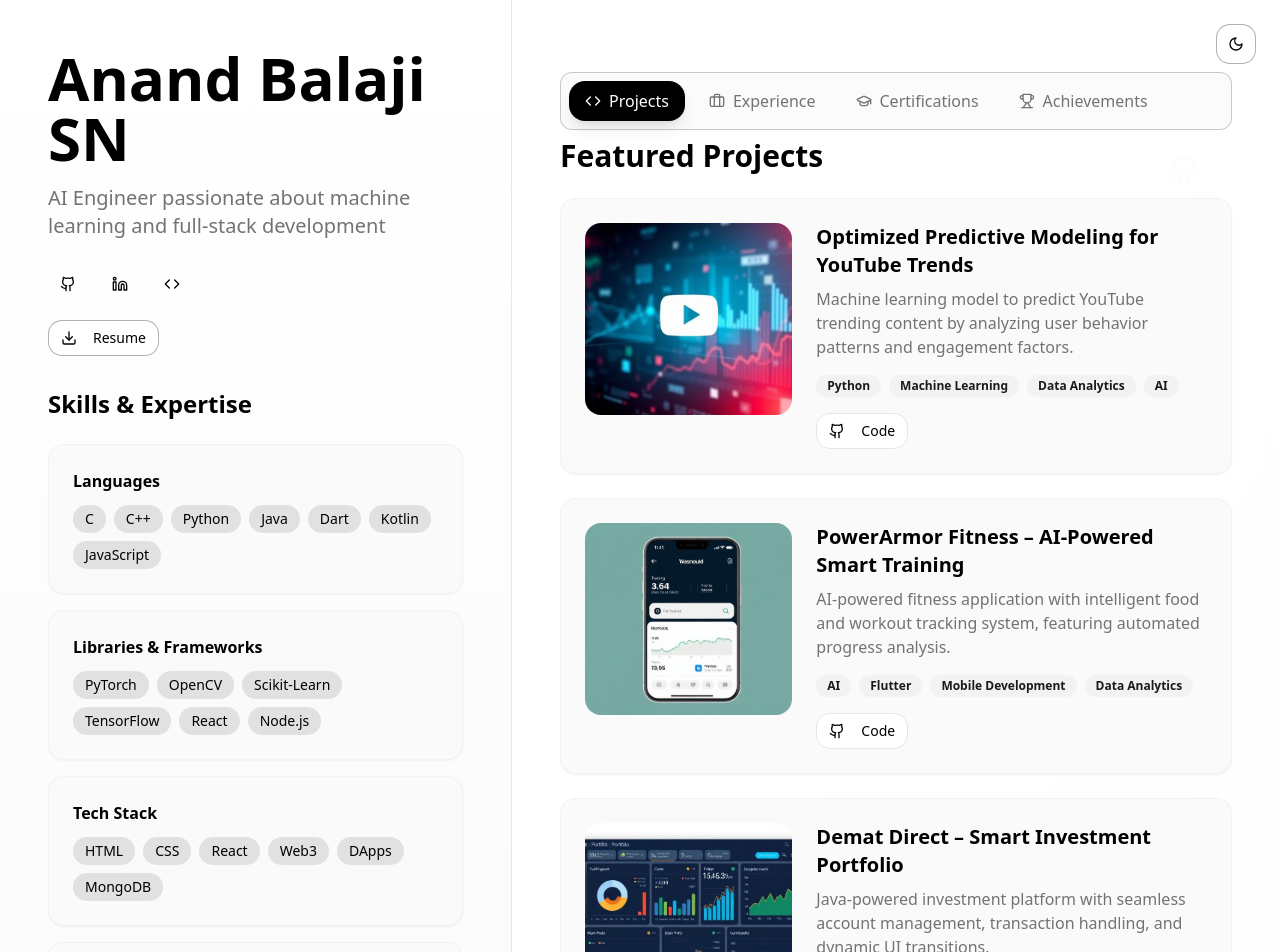
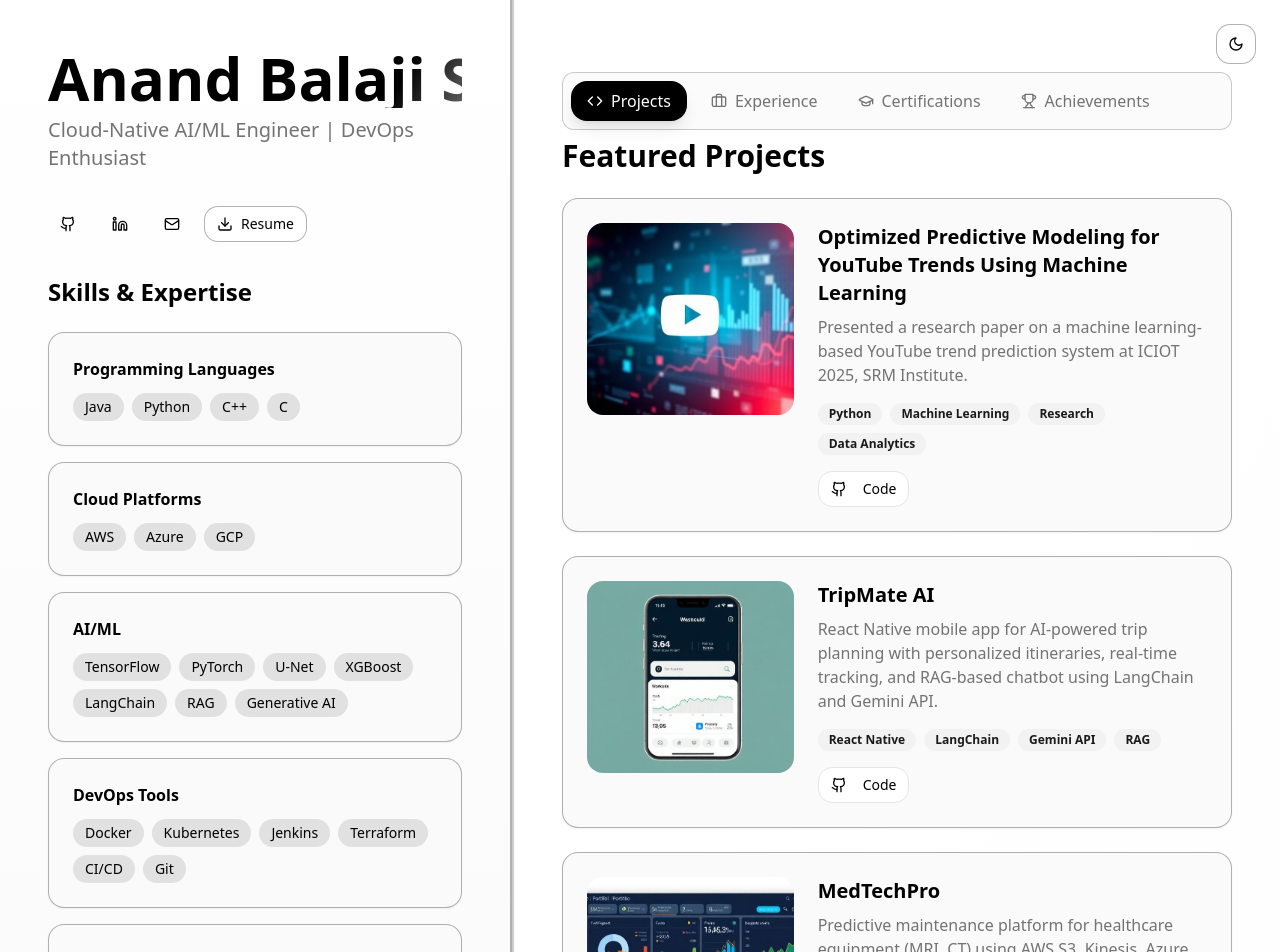
Before and after one commit to Anand7-hub/vibe-folio-shine, a React (Vite) app: page / in a window 1280 px wide. Shown: the top 952 px of the page. Built offline with nearby package versions, Linux system fonts and the light colour scheme.

Commit message:
Refactor portfolio for professional look

```diff
--- a/src/components/CertificationCard.tsx
+++ b/src/components/CertificationCard.tsx
@@ -1,7 +1,5 @@
 import { Card } from "@/components/ui/card";
-import { Badge } from "@/components/ui/badge";
-import { Button } from "@/components/ui/button";
-import { Award, Calendar, ExternalLink } from "lucide-react";
+import { Award } from "lucide-react";
 
 interface CertificationCardProps {
   title: string;
@@ -9,7 +7,7 @@ interface CertificationCardProps {
   date: string;
   status: "Completed" | "In Progress";
   badgeText?: string;
-  credentialUrl?: string;
+  image?: string;
   delay?: number;
 }
 
@@ -19,45 +17,42 @@ export function CertificationCard({
   date,
   status,
   badgeText,
-  credentialUrl,
+  image,
   delay = 0
 }: CertificationCardProps) {
   return (
     <Card
-      className="p-6 border border-primary/20 transition-all duration-300 hover:shadow-lg hover:-translate-y-1 opacity-0 animate-scale-in bg-card/80 backdrop-blur-sm"
+      className="project-card opacity-0 animate-slide-up overflow-hidden"
       style={{ animationDelay: `${delay}ms` }}
     >
-      <div className="flex items-start space-x-4">
-        {badgeText ? (
-          <div className="cert-badge">
-            {badgeText}
-          </div>
-        ) : (
-          <Award className="w-8 h-8 text-primary mt-1" />
-        )}
-        <div className="flex-1">
-          <h4 className="font-semibold text-foreground text-lg">{title}</h4>
-          <p className="text-muted-foreground mb-3">{issuer}</p>
-          <div className="flex items-center justify-between">
-            <div className="flex items-center text-sm text-muted-foreground">
-              <Calendar className="w-4 h-4 mr-2" />
-              {date}
+      <div className="flex flex-col md:flex-row gap-6">
+        <div className="w-full md:w-1/3 flex-shrink-0">
+          {image ? (
+            <img
+              src={image}
+              alt={title}
+              className="w-full h-48 object-cover rounded-lg"
+            />
+          ) : (
+            <div className="w-full h-48 rounded-lg bg-gradient-to-br from-primary/20 to-accent/20 flex items-center justify-center">
+              <Award className="w-16 h-16 text-primary" />
             </div>
-            <div className="flex items-center gap-2">
-              <Badge
-                variant={status === "Completed" ? "default" : "secondary"}
-                className="text-xs"
-              >
+          )}
+        </div>
+
+        <div className="flex-1 space-y-3">
+          <div>
+            <h3 className="text-xl font-bold text-foreground mb-1">{title}</h3>
+            <p className="text-base text-primary font-medium">{issuer}</p>
+            <div className="flex items-center gap-3 mt-2">
+              <span className="text-sm text-muted-foreground">{date}</span>
+              <span className={`text-xs px-3 py-1 rounded-full ${
+                status === "Completed"
+                  ? "bg-primary/20 text-primary"
+                  : "bg-muted text-muted-foreground"
+              }`}>
                 {status}
-              </Badge>
-              {credentialUrl && status === "Completed" && (
-                <Button variant="outline" size="sm" asChild>
-                  <a href={credentialUrl} target="_blank" rel="noopener noreferrer">
-                    <ExternalLink className="w-3 h-3 mr-1" />
-                    Show Credential
-                  </a>
-                </Button>
-              )}
+              </span>
             </div>
           </div>
         </div>
--- a/src/components/ContactForm.tsx
+++ b/src/components/ContactForm.tsx
@@ -104,7 +104,7 @@ export function ContactForm() {
                     {selectedDate ? format(selectedDate, "PPP") : <span>Pick a date</span>}
                   </Button>
                 </PopoverTrigger>
-                <PopoverContent className="w-auto p-0" align="start">
+                <PopoverContent className="w-auto p-0 z-50" align="start">
                   <Calendar
                     mode="single"
                     selected={selectedDate}
--- a/src/components/Portfolio.tsx
+++ b/src/components/Portfolio.tsx
@@ -1,4 +1,4 @@
-import { Github, Linkedin, Mail, MapPin, Phone, Code, Trophy, Briefcase, GraduationCap, Download } from "lucide-react";
+import { Github, Linkedin, Mail, Code, Trophy, Briefcase, GraduationCap, Download } from "lucide-react";
 import youtubeTrendsImg from "@/assets/youtube-trends-project.jpg";
 import powerArmorImg from "@/assets/powerarmor-fitness-project.jpg";
 import dematDirectImg from "@/assets/demat-direct-project.jpg";
@@ -19,47 +19,51 @@ export function Portfolio() {
   // Resume data based on the provided information
   const skills = [
     {
-      title: "Languages",
-      skills: ["C", "C++", "Python", "Java", "Dart", "Kotlin", "JavaScript"]
+      title: "Programming Languages",
+      skills: ["Java", "Python", "C++", "C"]
     },
     {
-      title: "Libraries & Frameworks",
-      skills: ["PyTorch", "OpenCV", "Scikit-Learn", "TensorFlow", "React", "Node.js"]
+      title: "Cloud Platforms",
+      skills: ["AWS", "Azure", "GCP"]
     },
     {
-      title: "Tech Stack",
-      skills: ["HTML", "CSS", "React", "Web3", "DApps", "MongoDB"]
+      title: "AI/ML",
+      skills: ["TensorFlow", "PyTorch", "U-Net", "XGBoost", "LangChain", "RAG", "Generative AI"]
     },
     {
-      title: "Tools & Cloud",
-      skills: ["GitHub", "VS Code", "AWS", "Docker", "Kubernetes", "Android Studio"]
+      title: "DevOps Tools",
+      skills: ["Docker", "Kubernetes", "Jenkins", "Terraform", "CI/CD", "Git"]
     },
     {
-      title: "Expertise",
-      skills: ["Computer Vision", "Machine Learning", "Prompt Engineering", "Data Analytics"]
+      title: "Web Development",
+      skills: ["React", "Tailwind", "Firebase", "Node.js"]
+    },
+    {
+      title: "Databases",
+      skills: ["SQL", "MongoDB"]
     }
   ];
 
   const projects = [
     {
-      title: "Optimized Predictive Modeling for YouTube Trends",
-      description: "Machine learning model to predict YouTube trending content by analyzing user behavior patterns and engagement factors.",
-      technologies: ["Python", "Machine Learning", "Data Analytics", "AI"],
-      githubUrl: "https://github.com/anandbalaji",
+      title: "Optimized Predictive Modeling for YouTube Trends Using Machine Learning",
+      description: "Presented a research paper on a machine learning-based YouTube trend prediction system at ICIOT 2025, SRM Institute.",
+      technologies: ["Python", "Machine Learning", "Research", "Data Analytics"],
+      githubUrl: "https://github.com/Anand7-hub",
       image: youtubeTrendsImg
     },
     {
-      title: "PowerArmor Fitness – AI-Powered Smart Training",
-      description: "AI-powered fitness application with intelligent food and workout tracking system, featuring automated progress analysis.",
-      technologies: ["AI", "Flutter", "Mobile Development", "Data Analytics"],
-      githubUrl: "https://github.com/anandbalaji",
+      title: "TripMate AI",
+      description: "React Native mobile app for AI-powered trip planning with personalized itineraries, real-time tracking, and RAG-based chatbot using LangChain and Gemini API.",
+      technologies: ["React Native", "LangChain", "Gemini API", "RAG"],
+      githubUrl: "https://github.com/Anand7-hub",
       image: powerArmorImg
     },
     {
-      title: "Demat Direct – Smart Investment Portfolio",
-      description: "Java-powered investment platform with seamless account management, transaction handling, and dynamic UI transitions.",
-      technologies: ["Java", "Investment Platform", "UI/UX", "Backend"],
-      githubUrl: "https://github.com/anandbalaji",
+      title: "MedTechPro",
+      description: "Predictive maintenance platform for healthcare equipment (MRI, CT) using AWS S3, Kinesis, Azure XGBoost with scalable microservices and ML pipelines.",
+      technologies: ["AWS", "Azure", "XGBoost", "Microservices"],
+      githubUrl: "https://github.com/Anand7-hub",
       image: dematDirectImg
     }
   ];
@@ -67,66 +71,101 @@ export function Portfolio() {
   const experience = [
     {
       title: "Software Development Intern",
-      company: "Valeo India",
-      period: "May 2024 – Jun 2024",
-      description: "Developed AI solutions for automotive applications, focusing on computer vision and machine learning implementations.",
+      company: "VALEO",
+      period: "May–June 2024",
+      description: "Worked on ADAS glare mitigation system using U-Net-based semantic segmentation to improve image clarity and object detection.",
       achievements: [
-        "Implemented AI techniques for Sun Glare Impact assessment",
-        "Co-authored patent for AI-based sunglare mitigation system",
-        "Collaborated with cross-functional teams to streamline IT processes"
+        "Developed U-Net-based semantic segmentation for glare mitigation",
+        "Performed end-to-end testing identifying performance issues",
+        "Reduced image error rates by 20% through optimized model validation"
       ]
     },
     {
-      title: "Head of Sponsorships and Treasurer",
+      title: "AWS Cloud Virtual Intern",
+      company: "AICTE",
+      period: "Jan–Mar 2025",
+      description: "Gained hands-on experience with AWS and DevOps tools for scalable cloud solutions and automation.",
+      achievements: [
+        "Worked with AWS services (EC2, S3, Lambda)",
+        "Learned DevOps tools for cloud automation",
+        "Built scalable cloud solutions"
+      ]
+    },
+    {
+      title: "The Consultant",
       company: "NWC Association",
-      period: "Feb 2024 – Present",
-      description: "Leading sponsorship initiatives and financial strategy for the association.",
+      period: "Nov 2024–Present",
+      description: "Leading team management and organizational initiatives for technical events.",
       achievements: [
-        "Secured and managed sponsorships worth significant value",
-        "Enhanced financial strategy and provided strategic advice",
-        "Fostered long-term relationships for continued support"
+        "Led a team of 30 members organizing 7 major technical events",
+        "Managed 500+ participants across multiple events",
+        "Implemented digital documentation reducing admin time by 40%"
       ]
     }
   ];
 
   const certifications = [
     {
-      title: "Oracle Cloud Infrastructure 2024",
+      title: "Oracle Certified Foundations Associate",
       issuer: "Oracle",
       date: "2024",
       status: "Completed" as const,
       badgeText: "OCI",
-      credentialUrl: "https://oracle.com/certificates"
+      image: blockchainImg
     },
     {
-      title: "Full Stack Bootcamp",
-      issuer: "Udemy",
+      title: "Oracle Cloud Infrastructure 2024 Data Certified Foundations Associate",
+      issuer: "Oracle",
       date: "2024",
       status: "Completed" as const,
-      badgeText: "FS",
-      credentialUrl: "https://udemy.com/certificates"
+      badgeText: "OCI",
+      image: blockchainImg
+    },
+    {
+      title: "Google Data Analytics Certification",
+      issuer: "Google",
+      date: "2024",
+      status: "Completed" as const,
+      badgeText: "GDA",
+      image: blockchainImg
+    },
+    {
+      title: "AWS Cloud Foundations",
+      issuer: "AWS",
+      date: "2024",
+      status: "Completed" as const,
+      badgeText: "AWS",
+      image: blockchainImg
+    },
+    {
+      title: "AWS Machine Learning Foundations",
+      issuer: "AWS",
+      date: "2024",
+      status: "Completed" as const,
+      badgeText: "AWS",
+      image: blockchainImg
     }
   ];
 
   const achievements = [
     {
-      title: "🏆 Runner-Up, National Level Blockchain Idea Fest (Jan 2025)",
-      description: "Achieved runner-up position in prestigious national competition",
+      title: "Runner-Up, National Level Blockchain Idea Fest",
+      description: "Achieved runner-up position in prestigious national blockchain competition (Jan 2025)",
       image: blockchainImg
     },
     {
-      title: "🎯 Presented innovative blockchain solutions with real-world applications",
-      description: "Showcased practical blockchain implementations for real-world problems",
-      image: blockchainImg
-    },
-    {
-      title: "🚀 Developed AI-powered applications with significant user engagement",
-      description: "Created AI applications that gained substantial user adoption",
+      title: "Second Runner-Up, Mastering Cloud Services Project Expo",
+      description: "Secured second runner-up position showcasing cloud computing expertise (May 2025)",
       image: powerArmorImg
     },
     {
-      title: "📈 Led cross-functional teams in enterprise-level projects",
-      description: "Successfully managed diverse teams in complex enterprise solutions",
+      title: "Research Paper Presentation at ICIOT 2025",
+      description: "Presented research paper on YouTube Trends ML model at International Conference on IoT",
+      image: youtubeTrendsImg
+    },
+    {
+      title: "Multi-Cloud Certifications Achievement",
+      description: "Earned certifications across Oracle Cloud, AWS, and Google Cloud platforms",
       image: dematDirectImg
     }
   ];
@@ -142,13 +181,6 @@ export function Portfolio() {
     <div className="portfolio-container">
       <ThemeToggle />
 
-      {/* Floating decorative elements */}
-      <div className="floating-element top-20 left-10 text-6xl">
-        <Code className="w-12 h-12 text-primary/20" />
-      </div>
-      <div className="floating-element top-40 right-20 text-4xl" style={{ animationDelay: "2s" }}>
-        <Github className="w-8 h-8 text-accent/30" />
-      </div>
 
       <div className="portfolio-split">
         {/* Left Side */}
@@ -158,50 +190,48 @@ export function Portfolio() {
             <div className="opacity-0 animate-fade-in">
               <div className="flex flex-col space-y-6">
                 <div>
-                  <h1 className="text-4xl lg:text-6xl font-bold name-shimmer mb-4">
-                    Anand Balaji SN
+                  <h1 className="text-4xl lg:text-5xl xl:text-6xl font-bold name-shimmer mb-2 leading-tight whitespace-nowrap">
+                    Anand Balaji S N
                   </h1>
-                  <p className="text-xl text-muted-foreground mb-6">
-                    AI Engineer passionate about machine learning and full-stack development
+                  <p className="text-lg lg:text-xl text-muted-foreground mb-8">
+                    Cloud-Native AI/ML Engineer | DevOps Enthusiast
                   </p>
 
-                  {/* Social Links */}
-                  <div className="flex flex-wrap gap-3 mb-4">
+                  {/* Social Links & Resume */}
+                  <div className="flex flex-wrap items-center gap-3">
                     <Button variant="ghost" size="icon" className="social-icon" asChild>
-                      <a href="https://github.com/anandbalaji" target="_blank" rel="noopener noreferrer">
+                      <a href="https://github.com/Anand7-hub" target="_blank" rel="noopener noreferrer" aria-label="GitHub">
                         <Github className="w-5 h-5" />
                       </a>
                     </Button>
                     <Button variant="ghost" size="icon" className="social-icon" asChild>
-                      <a href="https://linkedin.com/in/anandbalaji" target="_blank" rel="noopener noreferrer">
+                      <a href="https://linkedin.com/in/anand-balaji-s-n" target="_blank" rel="noopener noreferrer" aria-label="LinkedIn">
                         <Linkedin className="w-5 h-5" />
                       </a>
                     </Button>
                     <Button variant="ghost" size="icon" className="social-icon" asChild>
-                      <a href="https://leetcode.com/anandbalaji" target="_blank" rel="noopener noreferrer">
-                        <Code className="w-5 h-5" />
+                      <a href="mailto:snanandbalaji07@gmail.com" aria-label="Email">
+                        <Mail className="w-5 h-5" />
                       </a>
                     </Button>
-                  </div>
-
-                  {/* Download Resume Button */}
                     <Button
                       variant="outline"
                       size="sm"
-                    className="border-primary/30 hover:bg-primary/10"
+                      className="border-primary/30 hover:bg-primary/10 gap-2"
                       asChild
                     >
                       <a href="/resume.pdf" download>
-                      <Download className="w-4 h-4 mr-2" />
+                        <Download className="w-4 h-4" />
                         Resume
                       </a>
                     </Button>
                   </div>
                 </div>
               </div>
+            </div>
 
             {/* Skills */}
-            <div className="space-y-6 mt-12">
+            <div className="space-y-6 mt-16">
               <h2 className="text-2xl font-bold text-foreground opacity-0 animate-fade-in" style={{ animationDelay: "200ms" }}>
                 Skills & Expertise
               </h2>
--- a/src/index.css
+++ b/src/index.css
@@ -63,40 +63,40 @@ All colors MUST be HSL.
   }
 
   .dark {
-    /* Dark theme - Dark shiny blue */
-    --background: 225 50% 5%;
-    --foreground: 210 100% 88%;
+    /* Dark theme - Premium Rolls Royce Dark Blue */
+    --background: 220 45% 8%;
+    --foreground: 210 40% 95%;
 
-    --card: 225 45% 8%;
-    --card-foreground: 210 100% 88%;
+    --card: 220 40% 12%;
+    --card-foreground: 210 40% 95%;
 
-    --popover: 225 45% 8%;
-    --popover-foreground: 210 100% 88%;
+    --popover: 220 40% 12%;
+    --popover-foreground: 210 40% 95%;
 
-    --primary: 210 100% 70%;
-    --primary-foreground: 225 50% 5%;
+    --primary: 215 100% 50%;
+    --primary-foreground: 0 0% 100%;
 
-    --secondary: 225 40% 12%;
-    --secondary-foreground: 210 100% 88%;
+    --secondary: 220 35% 16%;
+    --secondary-foreground: 210 40% 95%;
 
-    --muted: 225 40% 12%;
+    --muted: 220 35% 16%;
     --muted-foreground: 210 20% 65%;
 
-    --accent: 210 100% 88%;
-    --accent-foreground: 225 50% 5%;
+    --accent: 215 100% 60%;
+    --accent-foreground: 220 45% 8%;
 
     --destructive: 0 62.8% 30.6%;
     --destructive-foreground: 0 0% 98%;
 
-    --border: 225 40% 15%;
-    --input: 225 40% 15%;
-    --ring: 210 100% 70%;
+    --border: 215 40% 20%;
+    --input: 215 40% 20%;
+    --ring: 215 100% 50%;
 
     /* Dark theme gradients and shadows */
-    --gradient-primary: linear-gradient(135deg, hsl(210 100% 70%) 0%, hsl(210 100% 88%) 100%);
-    --gradient-subtle: linear-gradient(180deg, hsl(225 50% 5%) 0%, hsl(225 40% 8%) 100%);
-    --shadow-elegant: 0 10px 30px -10px hsl(210 100% 70% / 0.4);
-    --shadow-glow: 0 0 40px hsl(210 100% 88% / 0.3);
+    --gradient-primary: linear-gradient(135deg, hsl(215 100% 50%) 0%, hsl(215 100% 65%) 100%);
+    --gradient-subtle: linear-gradient(180deg, hsl(220 45% 8%) 0%, hsl(220 40% 12%) 100%);
+    --shadow-elegant: 0 10px 30px -10px hsl(215 100% 50% / 0.4);
+    --shadow-glow: 0 0 40px hsl(215 100% 60% / 0.3);
     --sidebar-background: 240 5.9% 10%;
     --sidebar-foreground: 240 4.8% 95.9%;
     --sidebar-primary: 224.3 76.3% 48%;
@@ -132,21 +132,22 @@ All colors MUST be HSL.
   .portfolio-left {
     @apply w-full lg:w-2/5 p-6 lg:p-12 flex flex-col justify-between relative;
     background: var(--gradient-subtle);
-    border-right: 1px solid hsl(var(--border));
+    border-right: 2px solid hsl(var(--primary) / 0.3);
   }
 
   .portfolio-right {
     @apply w-full lg:w-3/5 p-6 lg:p-12 overflow-y-auto relative;
+    border-left: 2px solid hsl(var(--primary) / 0.2);
   }
 
 
   .project-card {
-    @apply p-6 bg-card/90 backdrop-blur-sm border-2 border-border/40 rounded-xl transition-all duration-300 hover:shadow-xl hover:-translate-y-2 hover:border-primary/60;
+    @apply p-6 bg-card/90 backdrop-blur-sm border-2 border-primary/30 rounded-xl transition-all duration-300 hover:shadow-xl hover:-translate-y-2 hover:border-primary/60;
     box-shadow: var(--shadow-elegant);
   }
 
   .skill-card {
-    @apply p-6 bg-card/80 backdrop-blur-sm border-2 border-border/40 rounded-xl transition-all duration-300 hover:shadow-lg hover:-translate-y-1 hover:border-primary/50;
+    @apply p-6 bg-card/80 backdrop-blur-sm border-2 border-primary/30 rounded-xl transition-all duration-300 hover:shadow-lg hover:-translate-y-1 hover:border-primary/50;
     box-shadow: var(--shadow-elegant);
   }
 
@@ -264,12 +265,16 @@ All colors MUST be HSL.
 }
 
 .name-shimmer {
-  background: linear-gradient(90deg,
-    hsl(var(--foreground)) 25%,
-    hsl(var(--primary)) 50%,
-    hsl(var(--foreground)) 75%);
+  background: linear-gradient(
+    120deg,
+    hsl(var(--foreground)) 0%,
+    hsl(var(--primary)) 30%,
+    hsl(var(--accent)) 50%,
+    hsl(var(--primary)) 70%,
+    hsl(var(--foreground)) 100%
+  );
   background-size: 200% 100%;
-  animation: shimmer 3s ease-in-out infinite;
+  animation: shimmer 4s ease-in-out infinite;
   background-clip: text;
   -webkit-background-clip: text;
   -webkit-text-fill-color: transparent;
```
Also changed, not shown: 1 other file (tests, documents, lock files or other folders). Lines whose indentation alone changed are shown as unchanged.
